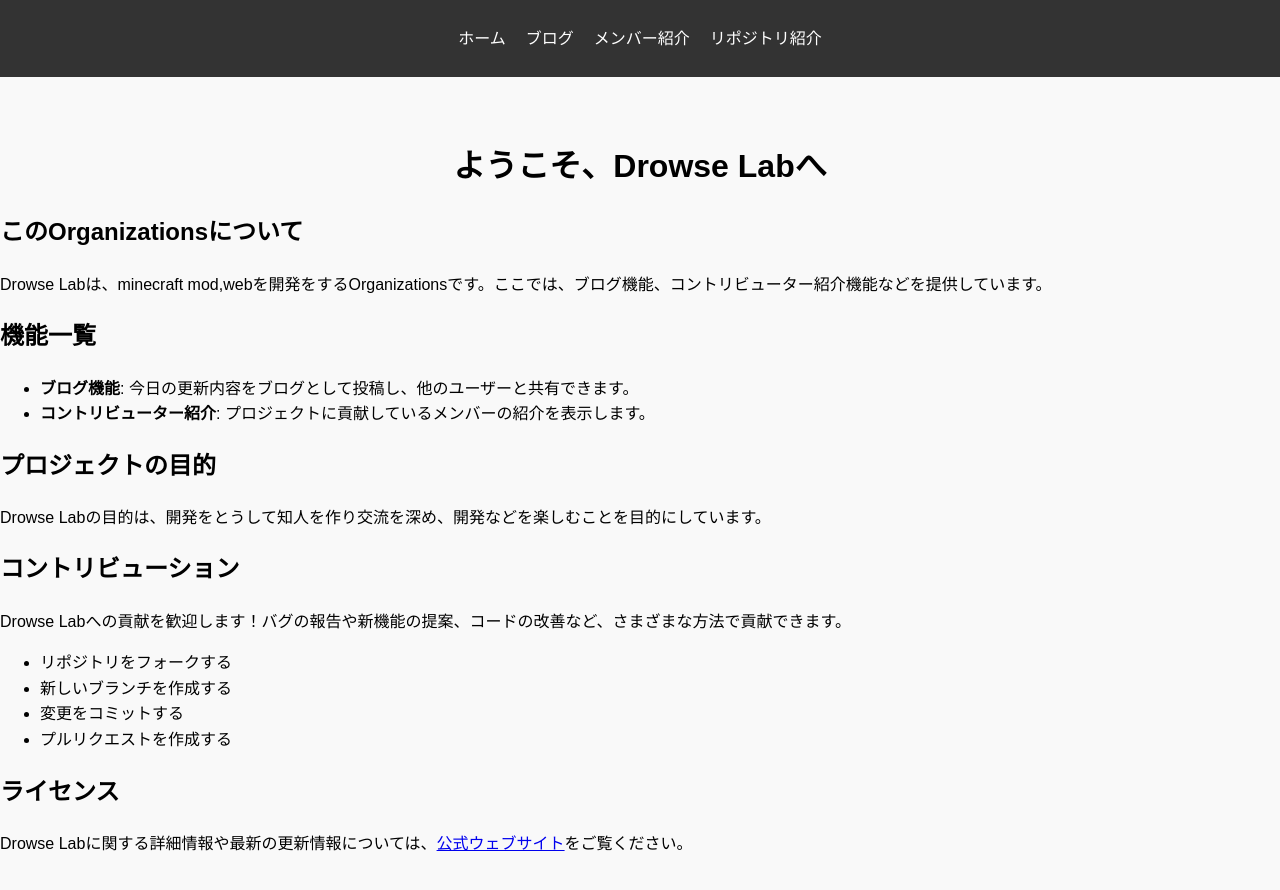
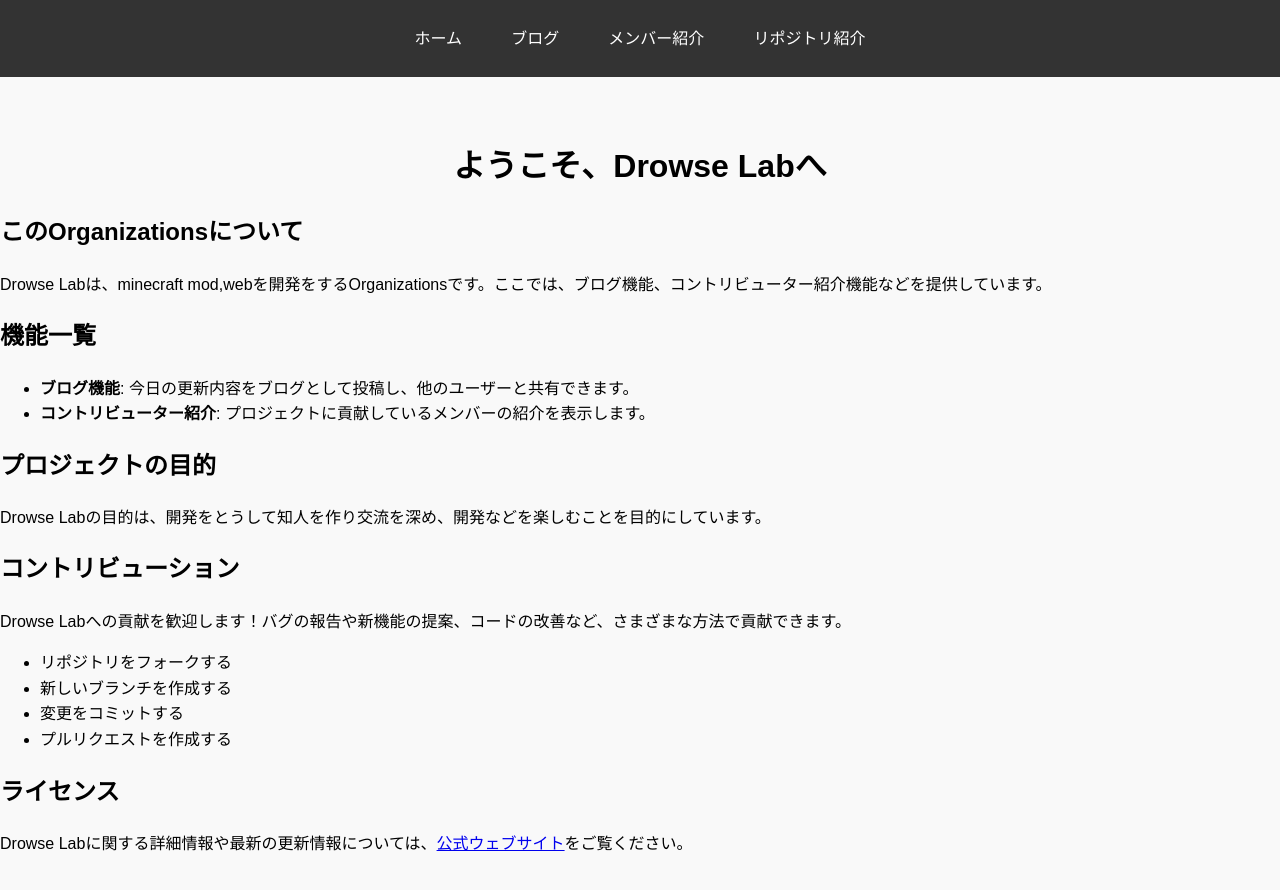
Before and after one commit to Drowse-Lab/Drowse-Lab, a Jekyll site: the page index.html, which Jekyll copies as it is, in a window 1280 px wide. Shown: the top 890 px of the page. Built offline with Jekyll 4.4.1, drawn with Linux system fonts in a browser that asks for light colours.

Commit message:
Update styles.css

```diff
--- a/assets/css/styles.css
+++ b/assets/css/styles.css
@@ -19,11 +19,10 @@
     padding: 0;
     display: flex;
     justify-content: center;
-    align-items: center; /* 垂直方向の中央揃え */
 }
 
 nav ul li {
-    margin: 0 10px; /* 左右の余白をコンパクトに */
+    margin: 0 2%; /* ピクセルから％に変換 */
 }
 
 nav ul li a {
@@ -69,7 +68,7 @@
 }
 
 .member {
-    border: 1px solid #ddd; /* 枠の設定 */
+    border: 0.5% solid #ddd; /* 枠の設定 */
     background-color: #fff; /* 背景色 */
     border-radius: 2%; /* ピクセルから％に変換 */
     box-shadow: 0 2% 5% rgba(0, 0, 0, 0.1); /* 影のサイズを相対指定に変換 */
@@ -114,7 +113,7 @@
 }
 
 .blogPosts {
-    border: 1px solid #ccc;
+    border: 0.5% solid #ccc;
     padding: 2%; /* ピクセルから％に変換 */
     margin-bottom: 5%; /* ピクセルから％に変換 */
     border-radius: 2%; /* ピクセルから％に変換 */
@@ -151,7 +150,7 @@
 
 /* 個々のリポジトリボックスのスタイル */
 .repo {
-    border: 1px solid #ddd; /* 枠線 */
+    border: 0.5% solid #ddd; /* 枠線 */
     background-color: #fff; /* 背景色 */
     border-radius: 2%; /* ピクセルから％に変換 */
     box-shadow: 0 2% 5% rgba(0, 0, 0, 0.1); /* 影 */
```
